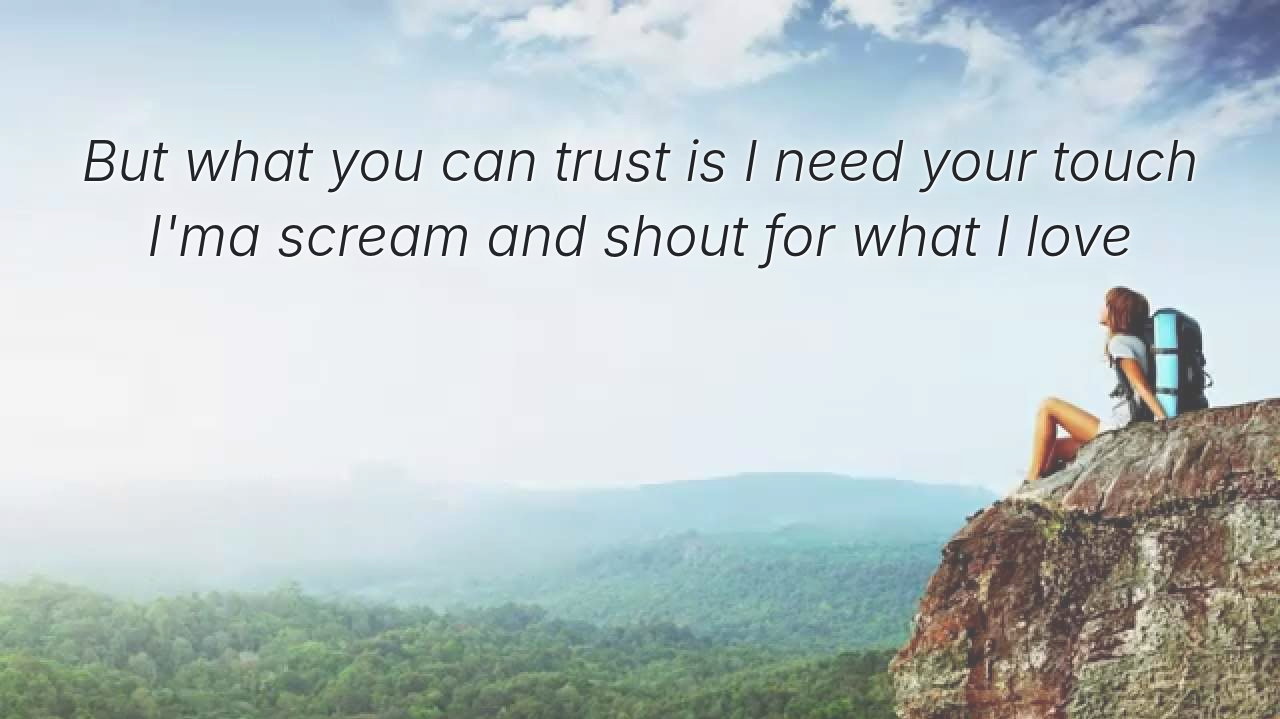
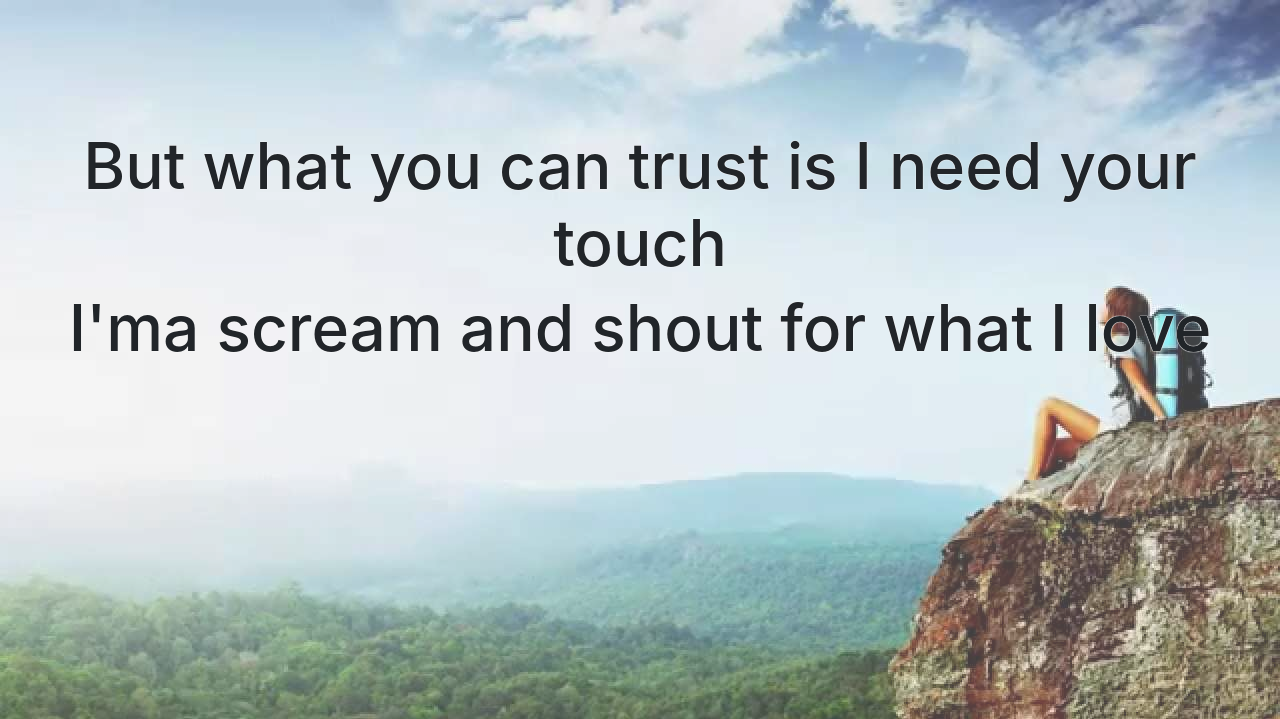
Before and after one commit to kjschmidt913/python-capstone, a Django app: page /polls/ in a window 1280 px wide. Shown: the top 719 px of the page. Run offline with Django 3.2, Linux system fonts and the light colour scheme; some libraries are stand-ins or nearby versions.

Commit message:
edited drop shadow

```diff
--- a/mysite/polls/static/styles/styles.css
+++ b/mysite/polls/static/styles/styles.css
@@ -6,10 +6,12 @@
     margin: auto;
     text-align: center;
     z-index: 1;
-    text-shadow: 1px 1px 2px #FFFFFF, 0 0 25px #FFFFFF, 0 0 5px #FFFFFF;
-    font-weight: 900;
+    text-shadow: 0 0 1px #FFFFFF, 0 0 1px #FFFFFF, 0 0 1px #FFFFFF;
+    font-weight: bold;
+}
 
-
+h1{
+    font-size: 4rem;
 }
 
 .fixed-width{
--- a/mysite/polls/templates/polls/index.html
+++ b/mysite/polls/templates/polls/index.html
@@ -18,9 +18,9 @@
     <div>
         {% block lyrics %}
         <div class="container-fluid px-0 position-relative fixed-width mx-auto">
-            <div class="lyrics font-italic">
-                <h1 class="d-block mb-2 text-center mt-5 display-4">{{ Lyric_One }}</h1>
-                <h1 class="text-center display-4">{{ Lyric_Two }}</h1>
+            <div class="lyrics">
+                <h1 class="mb-2 text-center mt-5 ">{{ Lyric_One }}</h1>
+                <h1 class="text-center ">{{ Lyric_Two }}</h1>
             </div>
 
             <img src="{% static 'images/'%}{{Imagepick}}" class="img-fluid px-0" alt="inspirational image" />
```
